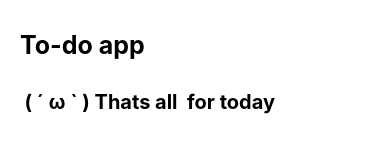
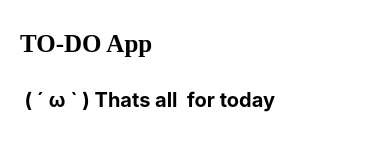
Before and after one commit to thedraxx/TodoApp, a React Native app: screen / in a window 390 px wide. Shown: the top 160 px of the page. Built offline with nearby package versions, Linux system fonts and the light colour scheme.

Commit message:
Se-agrego-StyleComponent

```diff
--- a/App.js
+++ b/App.js
@@ -12,6 +12,7 @@ import {
 import Cita from './componentes/Cita.js';
 import Formulario from './componentes/Formulario.js';
 import AsyncStorage from '@react-native-community/async-storage';
+import styled from 'styled-components/native';
 
 const App = () => {
   //definir el state
@@ -61,10 +62,16 @@ const App = () => {
     }
   };
 
+  // Styled Components
+  const Text = styled.Text`
+    text-align: left
+    color: black
+  `;
+
   return (
     <TouchableWithoutFeedback onPress={() => cerrarTeclado()}>
       <View style={styles.contenedor}>
-        <Text style={styles.tittle}>To-do app</Text>
+        <Text style={styles.tittle}>TO-DO App</Text>
 
         <View style={styles.contenido}>
           {mostrarform ? (
@@ -130,6 +137,7 @@ const styles = StyleSheet.create({
     fontSize: 25,
     fontWeight: 'bold',
     marginBottom: 20,
+    fontFamily: 'Lato-Regular',
   },
 
   contenido: {
--- /dev/null
+++ b/componentes/styled.js
@@ -0,0 +1,6 @@
+import styled from 'styled-components';
+
+export const cuadrado = styled.div`
+  background-color: salmon;
+  padding: 30px;
+`;
--- a/package.json
+++ b/package.json
@@ -16,7 +16,8 @@
     "react": "17.0.1",
     "react-native": "^0.65.1",
     "react-native-modal-datetime-picker": "^10.2.0",
-    "shortid": "^2.2.16"
+    "shortid": "^2.2.16",
+    "styled-components": "^5.3.0"
   },
   "devDependencies": {
     "@babel/core": "^7.12.9",
```
Also changed, not shown: react-native.config.js (added, +8 -0 lines), 1 other file (tests, documents, lock files or other folders).
